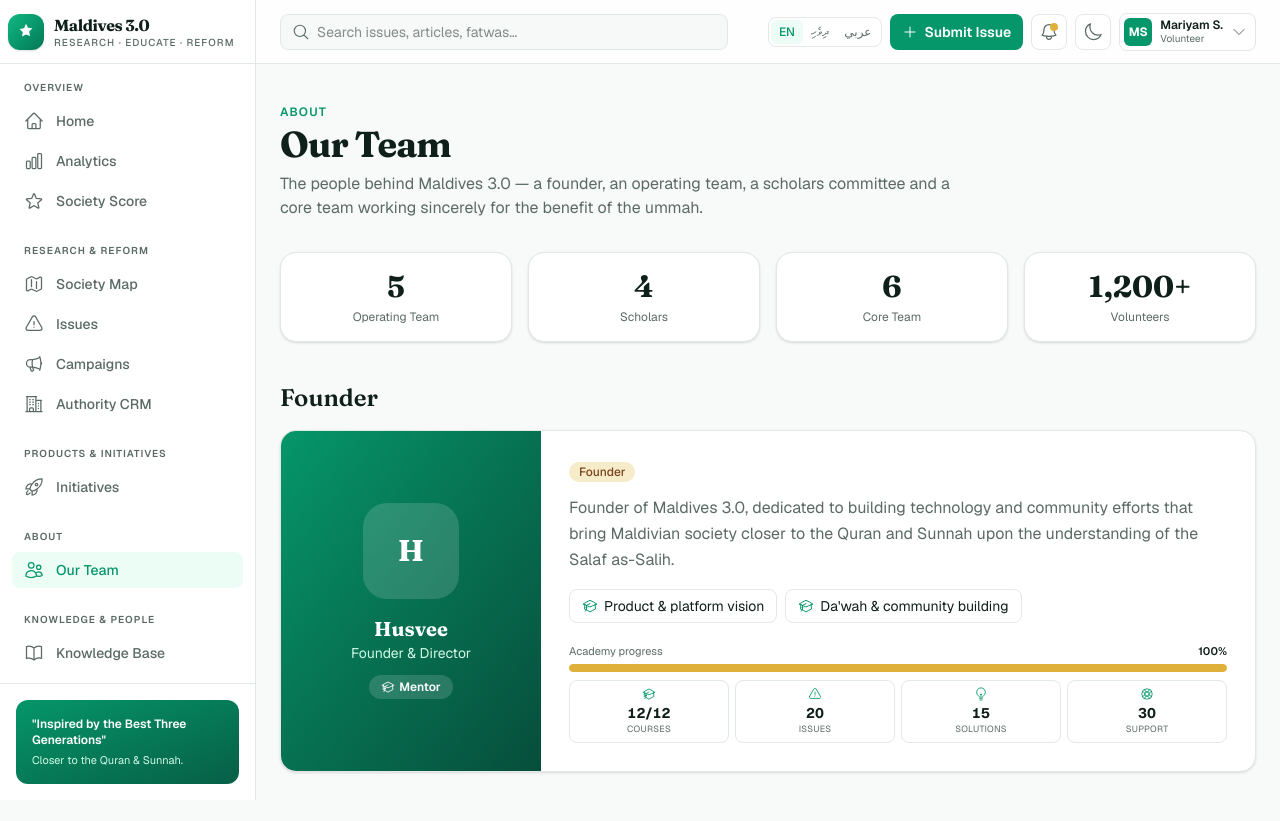
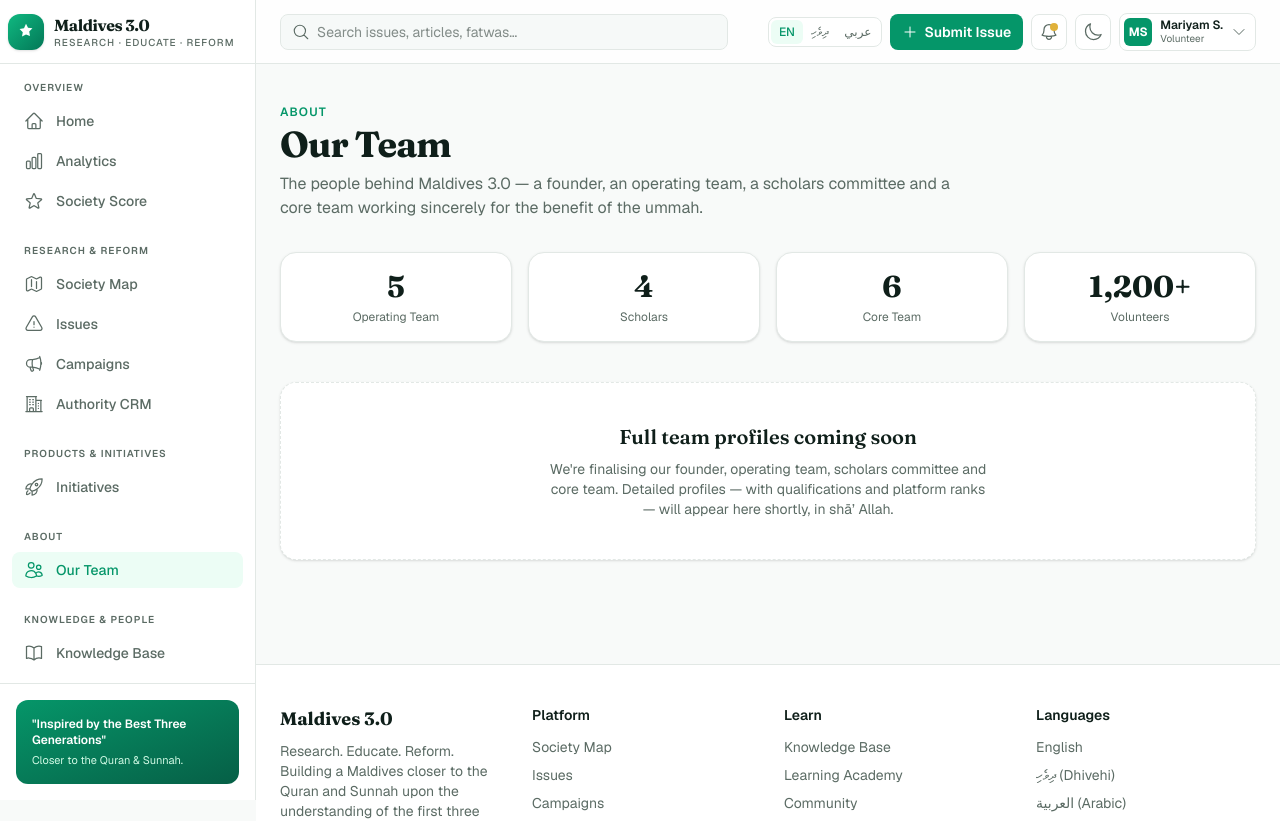
Before and after one commit to jumaeel/maldives-3.0, a Next.js app: page /team in a window 1280 px wide. Shown: the top 821 px of the page. Built offline with nearby package versions, Linux system fonts and the light colour scheme.

Commit message:
Team page: show header + stats only for now; hide placeholder profiles
Full member profiles (founder, operating team, scholars, core team) are kept
behind NEXT_PUBLIC_SHOW_TEAM=1 until real names are ready.

Co-Authored-By: Claude Opus 4.8 (1M context) <noreply@anthropic.com>

```diff
--- a/src/app/team/page.tsx
+++ b/src/app/team/page.tsx
@@ -21,6 +21,10 @@ function initials(name: string) {
     .toUpperCase();
 }
 
+// Full member profiles are hidden for now. Flip on by setting the env var
+// NEXT_PUBLIC_SHOW_TEAM=1 (e.g. in the deploy workflow) once real names are ready.
+const showFullTeam = process.env.NEXT_PUBLIC_SHOW_TEAM === "1";
+
 export default function TeamPage() {
   return (
     <div className="mx-auto max-w-7xl px-6 py-10">
@@ -39,6 +43,18 @@ export default function TeamPage() {
         ))}
       </div>
 
+      {!showFullTeam && (
+        <Card className="border-dashed p-10 text-center">
+          <p className="font-display text-xl font-semibold">Full team profiles coming soon</p>
+          <p className="mx-auto mt-2 max-w-md text-sm text-text-muted">
+            We&apos;re finalising our founder, operating team, scholars committee and core team.
+            Detailed profiles — with qualifications and platform ranks — will appear here shortly, in shā’ Allah.
+          </p>
+        </Card>
+      )}
+
+      {showFullTeam && (
+      <>
       {/* Founder */}
       <section className="mb-12">
         <h2 className="mb-4 font-display text-2xl font-semibold">Founder</h2>
@@ -112,6 +128,8 @@ export default function TeamPage() {
           <span className="font-mono text-text">src/lib/team.ts</span> to add your real team.
         </p>
       </Card>
+      </>
+      )}
     </div>
   );
 }
```
